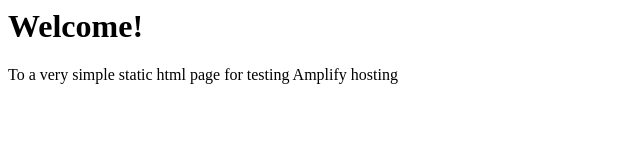
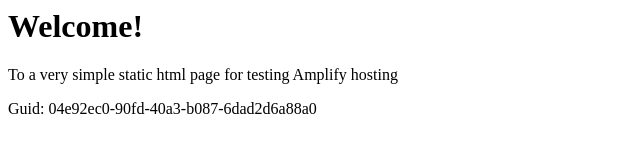
Before and after one commit to aws-aemilia-lhr/Github-PR-Commit-Integration-Test-DoNotTouch-v1-preprod-eu-west-2, a website: page src/index.html in a window 1280 px wide. Shown: the whole page, without its empty margins (0-640 px from the left). Drawn offline with Linux system fonts and the light colour scheme.

Commit message:
commit from integ tests

```diff
--- a/src/index.html
+++ b/src/index.html
@@ -1,3 +1,5 @@
+
+
 <html lang="en">
 
 <head>
@@ -10,6 +12,6 @@
 <body>
     <h1>Welcome!</h1>
     <p>To a very simple static html page for testing Amplify hosting</p>
-</body>
+    <p>Guid: 04e92ec0-90fd-40a3-b087-6dad2d6a88a0</p></body>
 
 </html>
```
